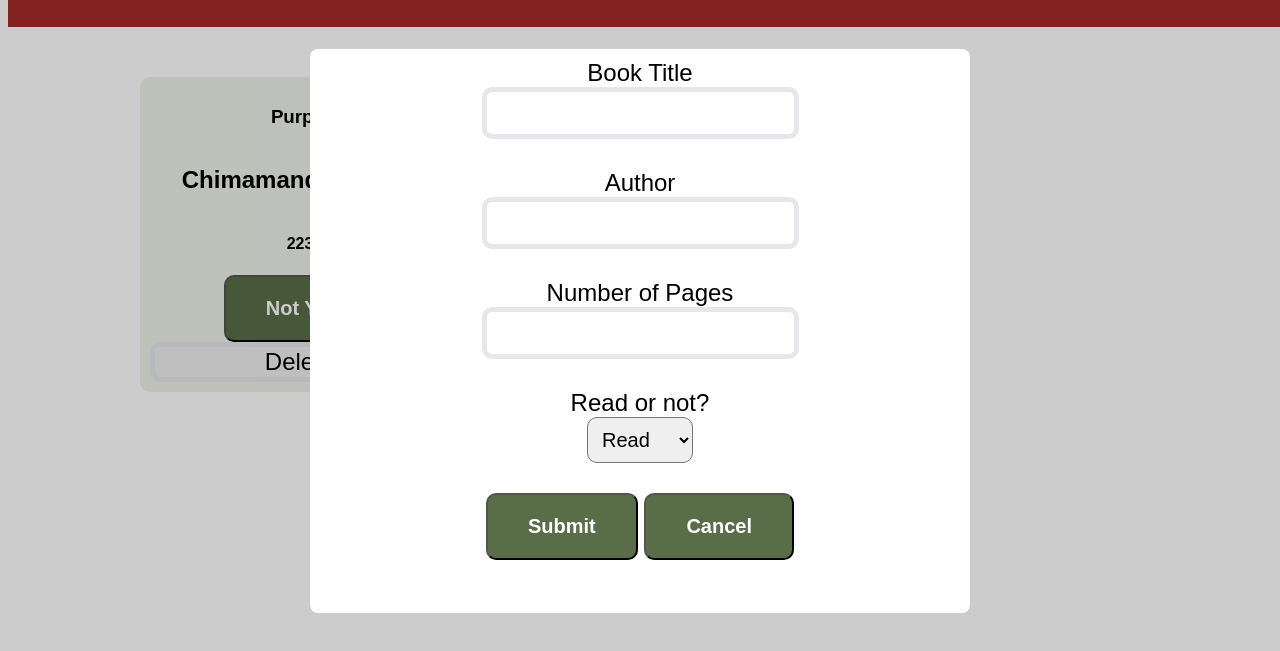
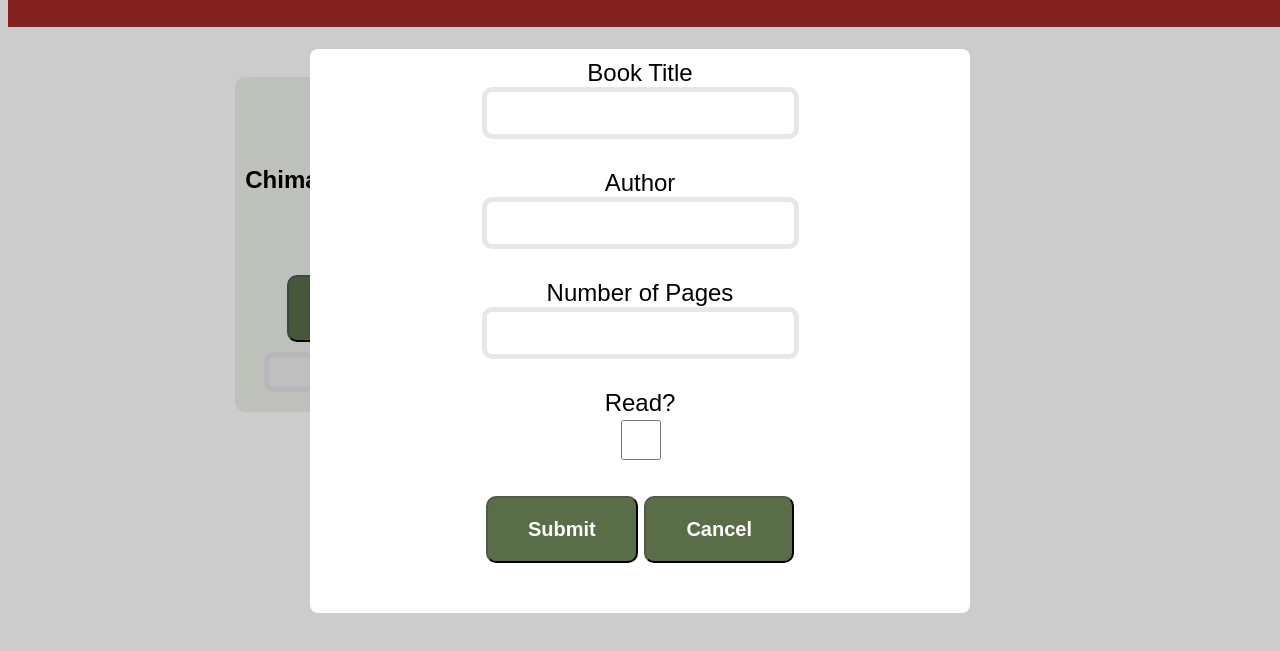
Before and after one commit to IamHenryOkeke/Project-Book-Library, a plain HTML site: page index.html in a window 1280 px wide. Both pictures are taken after a click on the button "Add New Book". Shown: the part 69-720 px from the top of the page. Drawn offline with Linux system fonts and the light colour scheme.

Commit message:
update file

```diff
--- a/index.html
+++ b/index.html
@@ -48,13 +48,14 @@
                 </div>
                 <div id="item">
                     <label for="read-status">
-                        Read or not?
+                        Read?
                     </label>
                     <div>
-                        <select name="read-status" id="read-status" required>
+                        <!-- <select name="read-status" id="read-status" required>
                             <option value="Read">Read</option>
                             <option value="Not yet">Not yet</option>
-                        </select>
+                        </select> -->
+                        <input type="checkbox" name="read-status" id="read-status">
                     </div>
                 </div>
                 <div id="button">
--- a/scripts/script.js
+++ b/scripts/script.js
@@ -35,6 +35,7 @@ function createBookCard(item, index){
     let bookPages = document.createElement("h4");
     bookPages.innerText =  `${item.pages}`;
     let readStatus = document.createElement("button");
+    readStatus.setAttribute("id","checked")
     readStatus.innerText =  `${item.read}`;
     let deleteButton = document.createElement('input');
     deleteButton.setAttribute('class', 'Dbtn')
--- a/styles/styles.css
+++ b/styles/styles.css
@@ -83,6 +83,17 @@ select{
     font-size: 20px;
 }
 
+#card-items > input{
+    width: 200px;
+    margin: 10px;
+    height: 40px;
+    font-size: x-large;
+    padding-left: 5px;
+    border-radius: 10px;
+    border: 5px solid #E5E7EB;
+}
+
+
 input{
     width: 300px;
     height: 40px;
```
